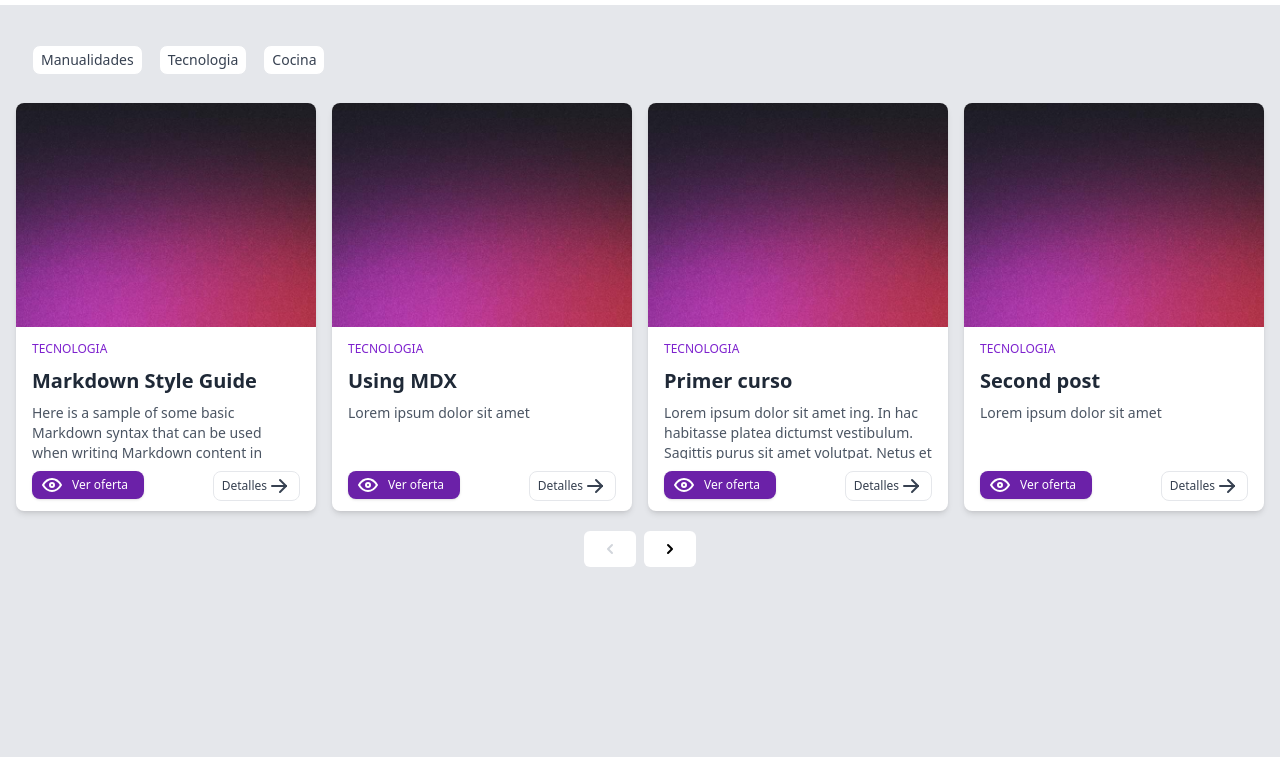
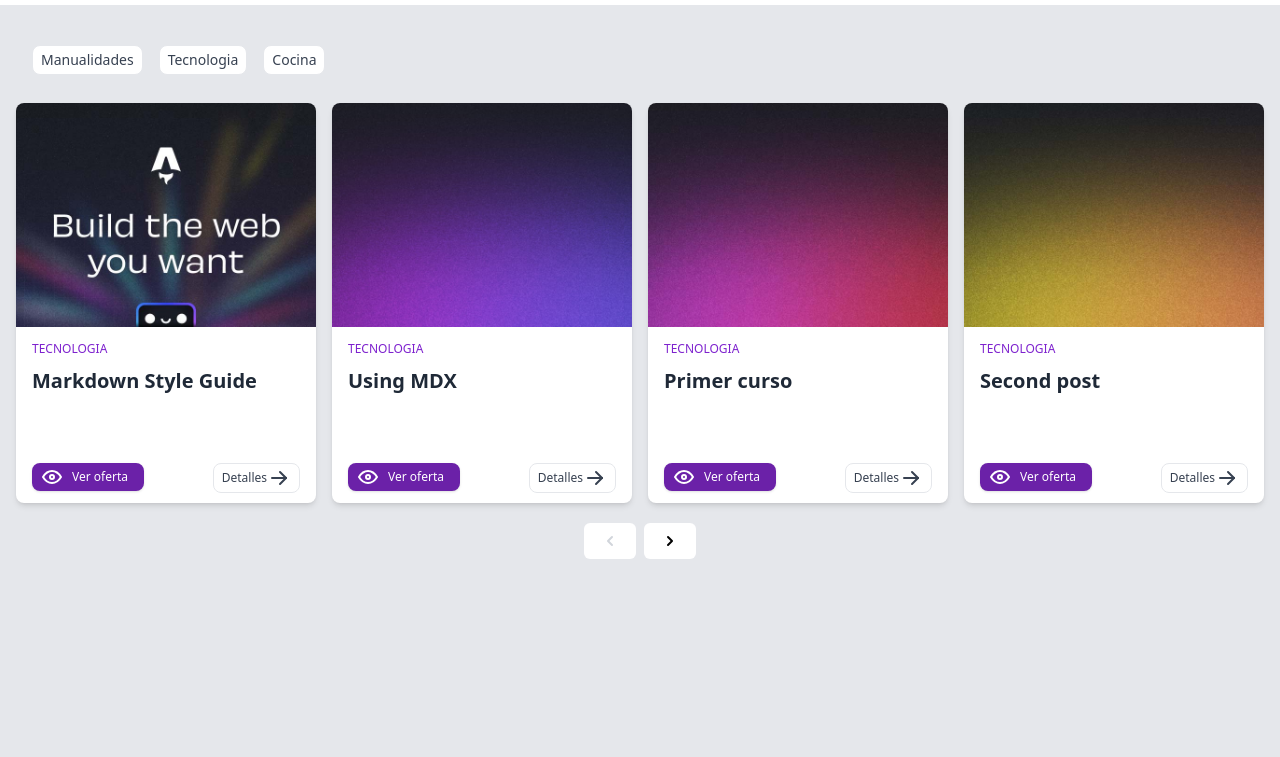
Before and after one commit to javiercp6/cursosreview, an Astro site: page /courses in a window 1280 px wide. Shown: the part 43-800 px from the top of the page. Built offline with nearby package versions, Linux system fonts and the light colour scheme; Astro itself is replaced by a stand-in of ours.

Commit message:
Cambio img course

```diff
--- a/src/components/CardCourse.astro
+++ b/src/components/CardCourse.astro
@@ -2,36 +2,32 @@
 import type { CollectionEntry } from "astro:content";
 type Props = CollectionEntry<"courses">["data"] & { slug: string };
 
-const { heroImage, category, title, description, slug } = Astro.props;
+const { heroImage, category, title, slug } = Astro.props;
 ---
 
 <div
   class="max-w-full w-full overflow-hidden bg-white rounded-lg shadow-md dark:bg-gray-800 hover:scale-105 transition-all cursor-pointer min-w-60"
   transition:name={title}
 >
-  <img
-    class="object-cover w-full h-56"
-    src="/blog-placeholder-3.jpg"
-    alt="Article"
-  />
+  <img class="object-cover w-full h-56" src={heroImage} alt="Article" />
 
   <div class="px-4 py-2">
-    <div>
+    <div class="">
       <span
         class="text-xs font-medium text-purple-700 uppercase dark:text-purple-700"
         >{category}</span
       >
       <div
-        class="block mt-2 text-xl font-semibold text-gray-800 transition-colors duration-300 transform dark:text-white hover:text-gray-600"
+        class="mt-2 truncate-line h-[84px] text-xl font-semibold text-gray-800 transition-colors duration-300 transform dark:text-white hover:text-gray-600"
         tabindex="0"
       >
         {title}
       </div>
-      <div class="overflow-hidden">
+      <!-- <div class="overflow-hidden">
         <p class="mt-2 text-sm h-14 text-gray-600 dark:text-gray-400">
           {description}
         </p>
-      </div>
+      </div> -->
       <div class="flex pt-3">
         <div class="w-full">
           <a
@@ -108,10 +104,11 @@ const { heroImage, category, title, description, slug } = Astro.props;
   </div>
 </div>
 <style>
-  .truncate-line-3 {
+  .truncate-line {
     display: -webkit-box;
-    -webkit-line-clamp: 3; /* número de líneas a mostrar */
+    white-space: normal;
     -webkit-box-orient: vertical;
+    -webkit-line-clamp: 3;
     overflow: hidden;
   }
 </style>
```
Also changed, not shown: public/Portada Curso IA Docentes + Master Class.webp (added), public/inteligencia-artificial-para-docentes-master-class.webp (added).
